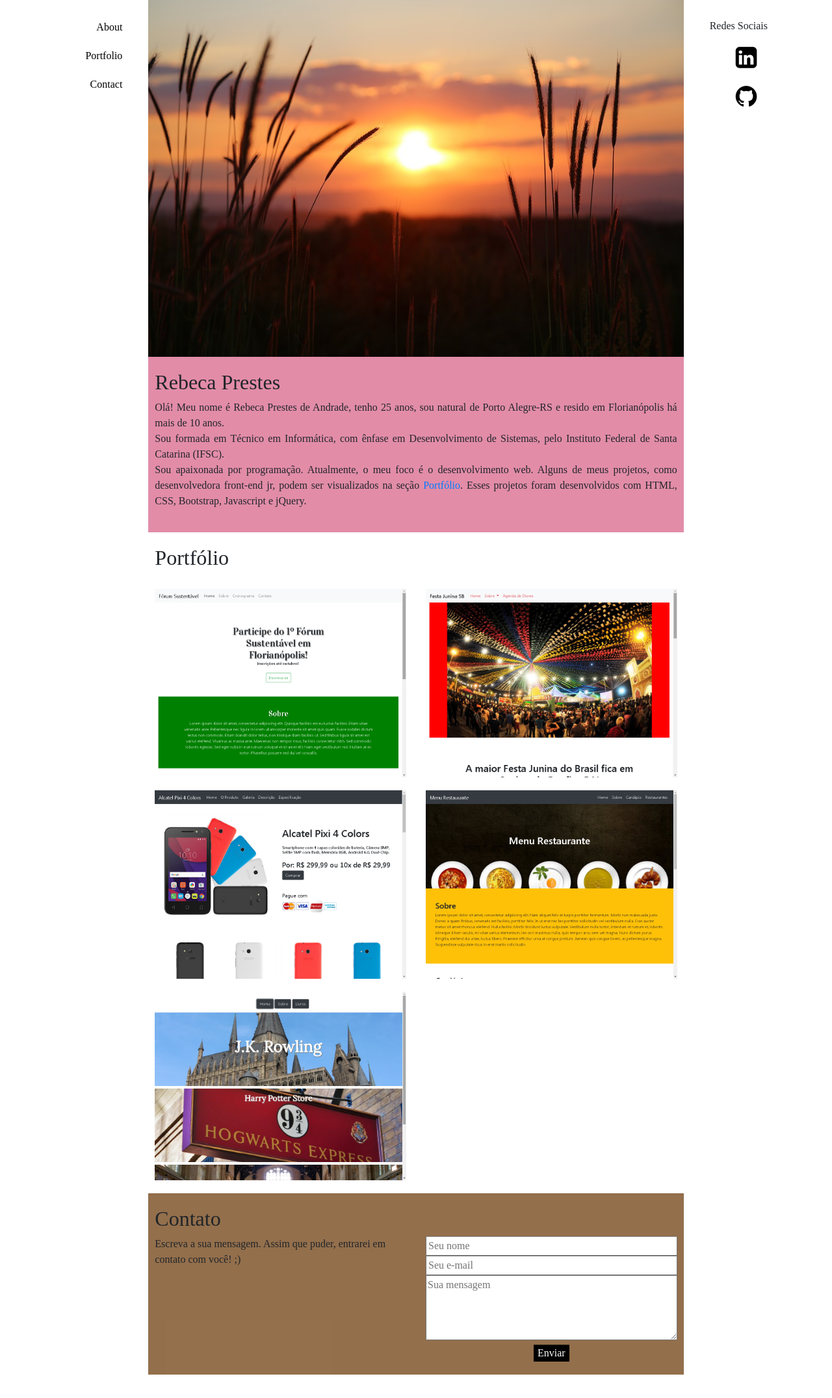
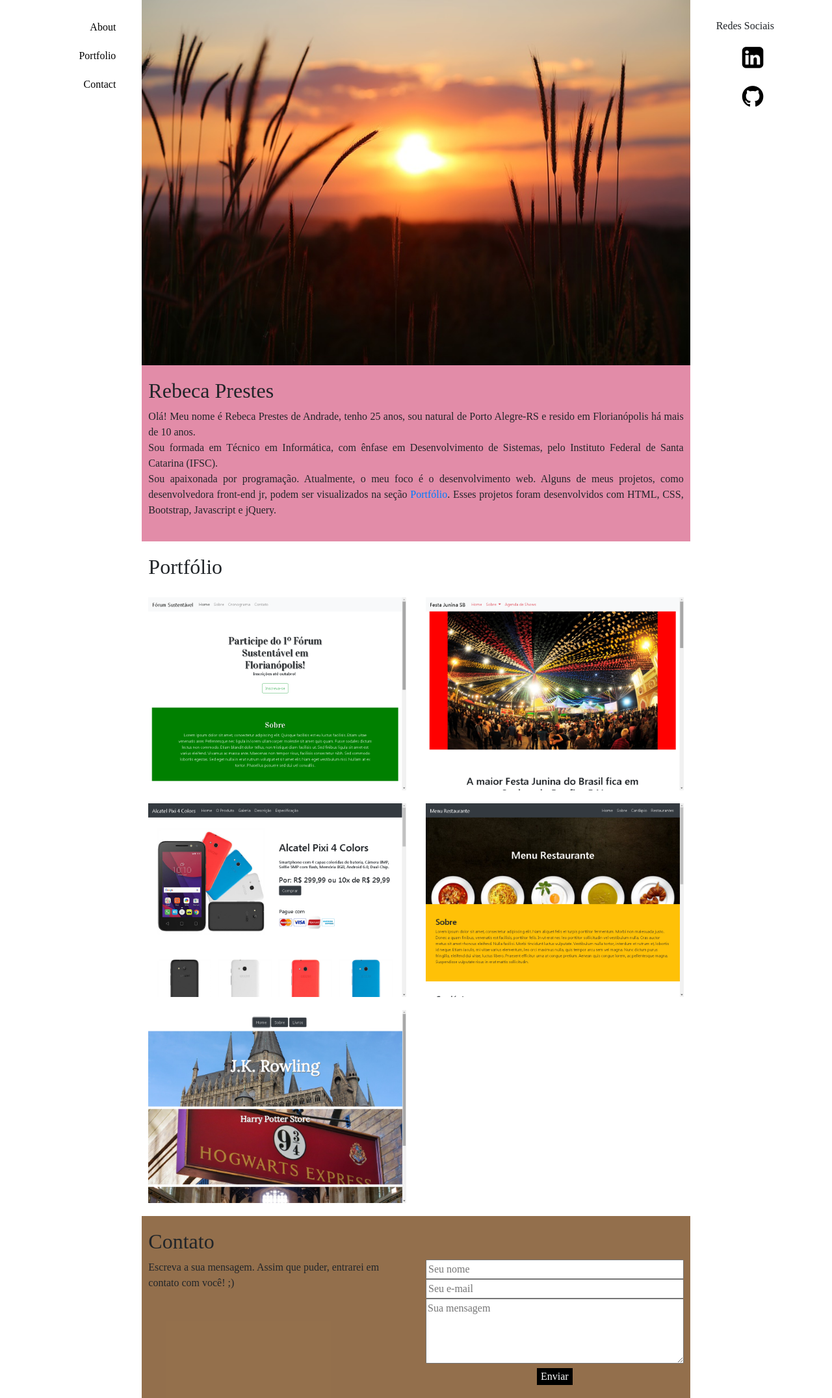
Before and after one commit to bkprestes/bkprestes.github.io, a PHP site: page / in a window 1280 px wide. Shown: the whole page at 65% size. Before the commit the page ends 2115 px from the top, so only its background shows below. Run offline with PHP 8.4, Linux system fonts and the light colour scheme; some web fonts are replaced.

Commit message:
ajuste margin

```diff
--- a/css/mystyle.css
+++ b/css/mystyle.css
@@ -18,6 +18,17 @@ body{
 h1, h2{
 	text-align: left;
 	font-size: 2em;
+}
+
+/*main*/
+
+.container-fluid{
+	padding-left: 0px;
+	padding-right: 0px;
+	width: 100%;
+	margin-left: auto;
+	margin-right: auto;
+	overflow-x: hidden;
 }
 
 /*menu*/
```
